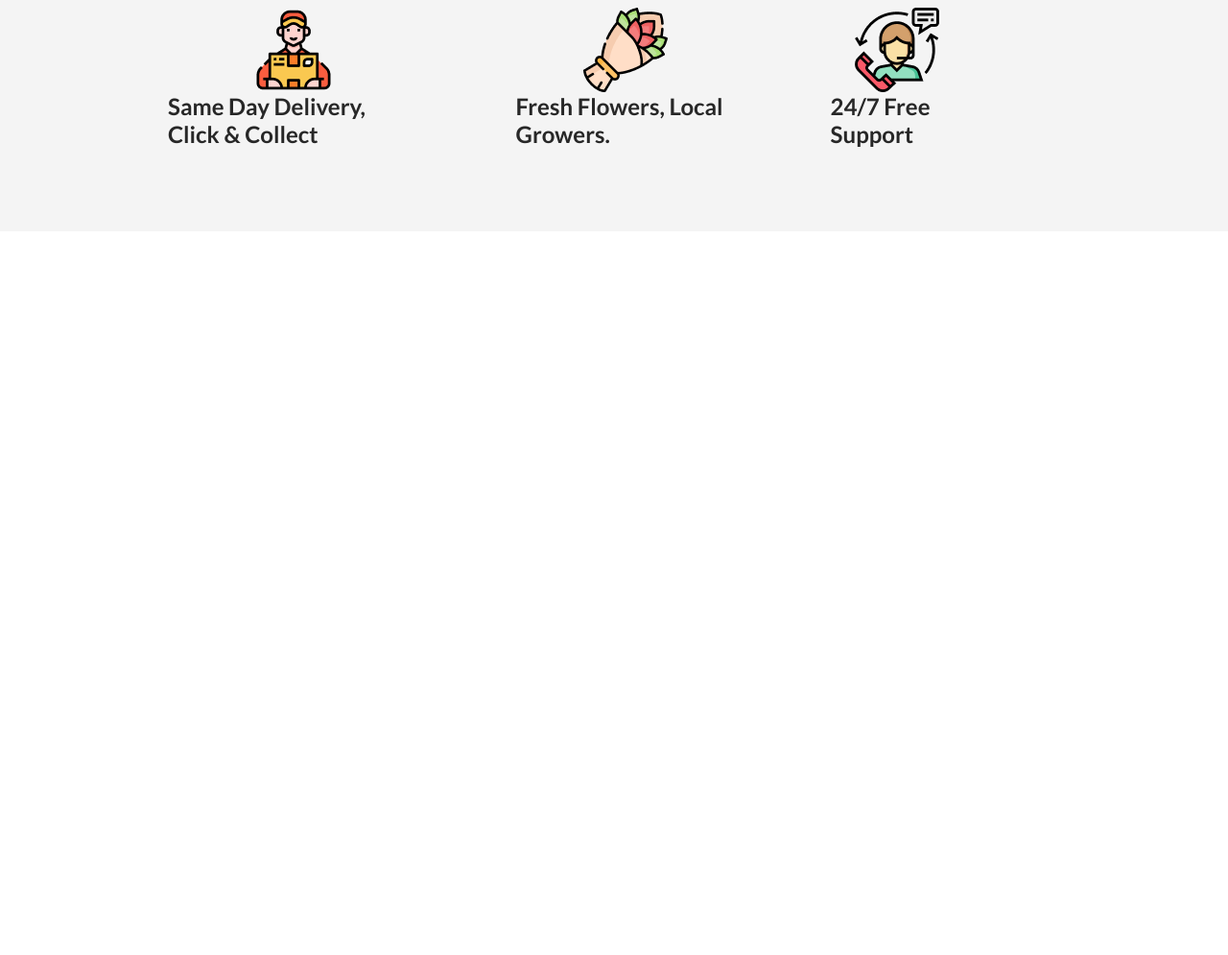
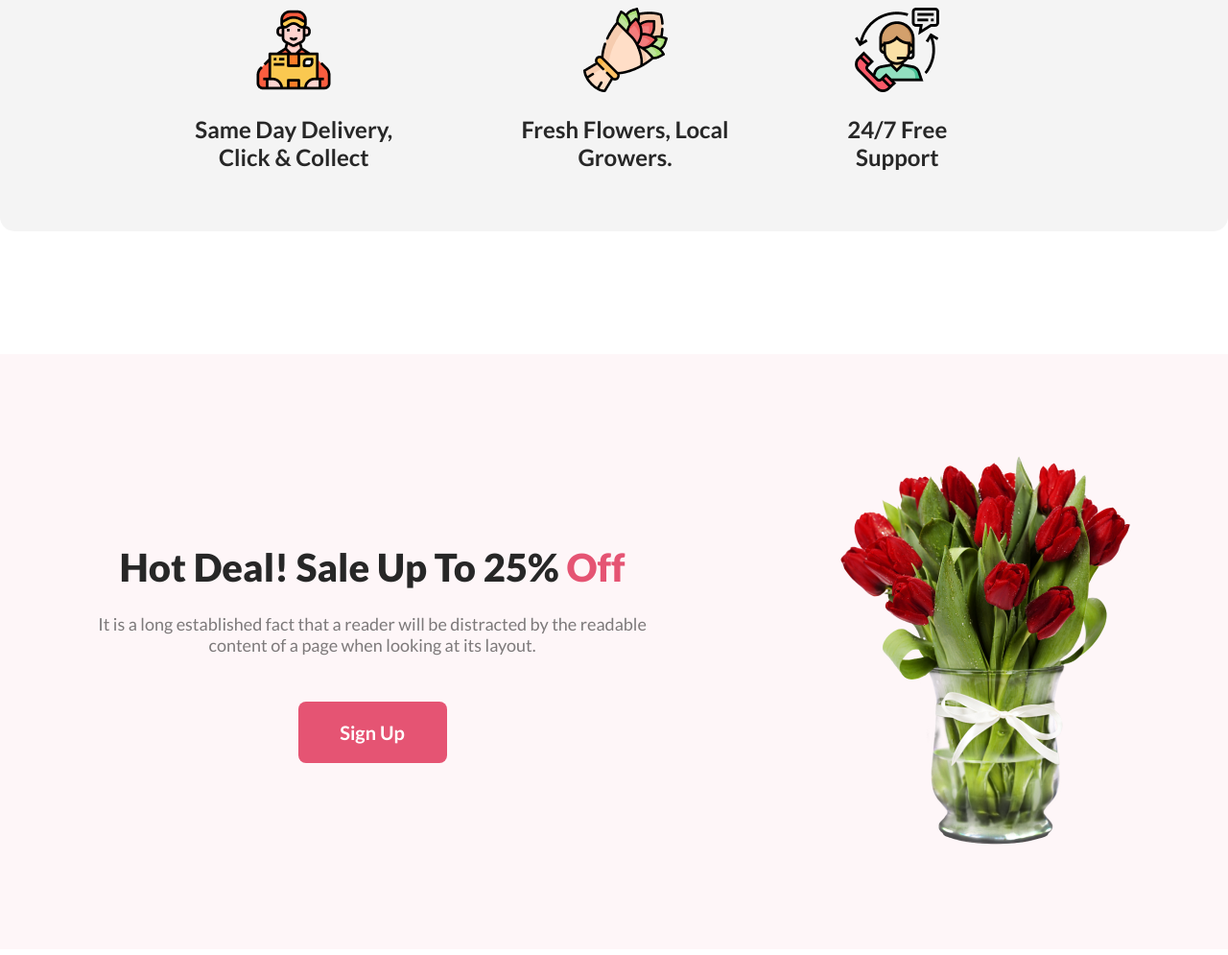
Before and after one commit to muhammad-salauddin/flower-shop-website, a plain HTML site: page index.html in a window 1280 px wide. Shown: the part 2020-3015 px from the top of the page at 96% size. Before the commit the page ends 2389 px from the top, so only its background shows below. Drawn offline with Linux system fonts and the light colour scheme.

Commit message:
add section 5

```diff
--- a/index.html
+++ b/index.html
@@ -76,6 +76,22 @@
                 </div>
             </div>
         </section>
+        <section class="sec5-container">
+            <div class="sec5">
+                <div class="sec5-txt-container">
+                    <h1 class="sec5-title"> Hot Deal! Sale Up To 25% <span style="color: rgba(229, 84, 115, 1);"> Off </span></h1>
+                    <p class="sec5-description">
+                        It is a long established fact that a reader will be distracted by the readable content of a page when looking at its layout.
+                    </p>
+                    <button class="sec5-btn">
+                        Sign Up
+                    </button>
+                </div>
+                <div class="sec5-img">
+                    <img src="images/sale-0ff.png" alt="">
+                </div>
+            </div>
+        </section>
     </main>
 </body>
 </html>
--- a/style/style.css
+++ b/style/style.css
@@ -50,6 +50,10 @@ body {
     font-weight: bold;
     font-size: 20px;
     padding: 20px 43px;
+}
+.header-button:hover {
+    opacity: 0.8;
+    box-shadow: 0 0 10px 0 lightgray;
 }
 /* Section 2 */
 .sec2 {
@@ -121,17 +125,20 @@ body {
 }
 
 /* Section 4 */
-.sec4 {
+.sec4-container {
     max-width: 1440px;
     max-height: 320px;
+    margin: 0 auto;
+    margin-top: 128px;
+    margin-bottom: 128px;
+    background-color: rgba(39, 39, 39, 0.05);
+    border-radius: 15px;
+}
+.sec4 {
     display: flex;
     justify-content: center;
     align-items: center;
-    margin: 0 auto;
-    margin-top: 128px;
-    background-color: rgba(39, 39, 39, 0.05);
     padding: 87px 175px;
-    margin-bottom: 128px;
 }
 .sec4-box {
     display: flex;
@@ -148,4 +155,60 @@ body {
     color: #272727;
     font-size: 24px;
     font-weight: 600;
+    margin-top: 24px;
+    text-align: center;
 }
+.sec5-container {
+    max-width: 1922px;
+    max-height: 620px;
+    margin: 0 auto;
+    background-color: rgba(229, 84, 115, 0.05);
+    margin-bottom: 128px;
+}
+.sec5 {
+    display: flex;
+    justify-content: center;
+    align-items: center;
+    padding: 100px;
+}
+.sec5-txt-container {
+    width: 594px;
+    height: 228px;
+    display: flex;
+    flex-direction: column;
+    align-items: center;
+    justify-content: center;
+    margin-right: 186px;
+}
+.sec5-title {
+    color: #272727;
+    font-weight: 900;
+    font-size: 40px;
+    text-align: center;
+}
+.sec5-description {
+    color: rgba(39, 39, 39, 0.6);
+    font-size: 18px;
+    width: 594px;
+    height: 60px;
+    text-align: center;
+    margin-top: 24px;
+    margin-bottom: 32px;
+}
+.sec5-btn {
+    width: 155px;
+    height: 64px;
+    border-radius: 8px;
+    background-color: #E55473;
+    border: none;
+    color: white;
+    cursor: pointer;
+    font-family: Lato;
+    font-weight: bold;
+    font-size: 20px;
+    padding: 20px 43px;
+}
+.sec5-btn:hover {
+    opacity: 0.8;
+    box-shadow: 0 0 10px 0 lightgray;
+}
```
